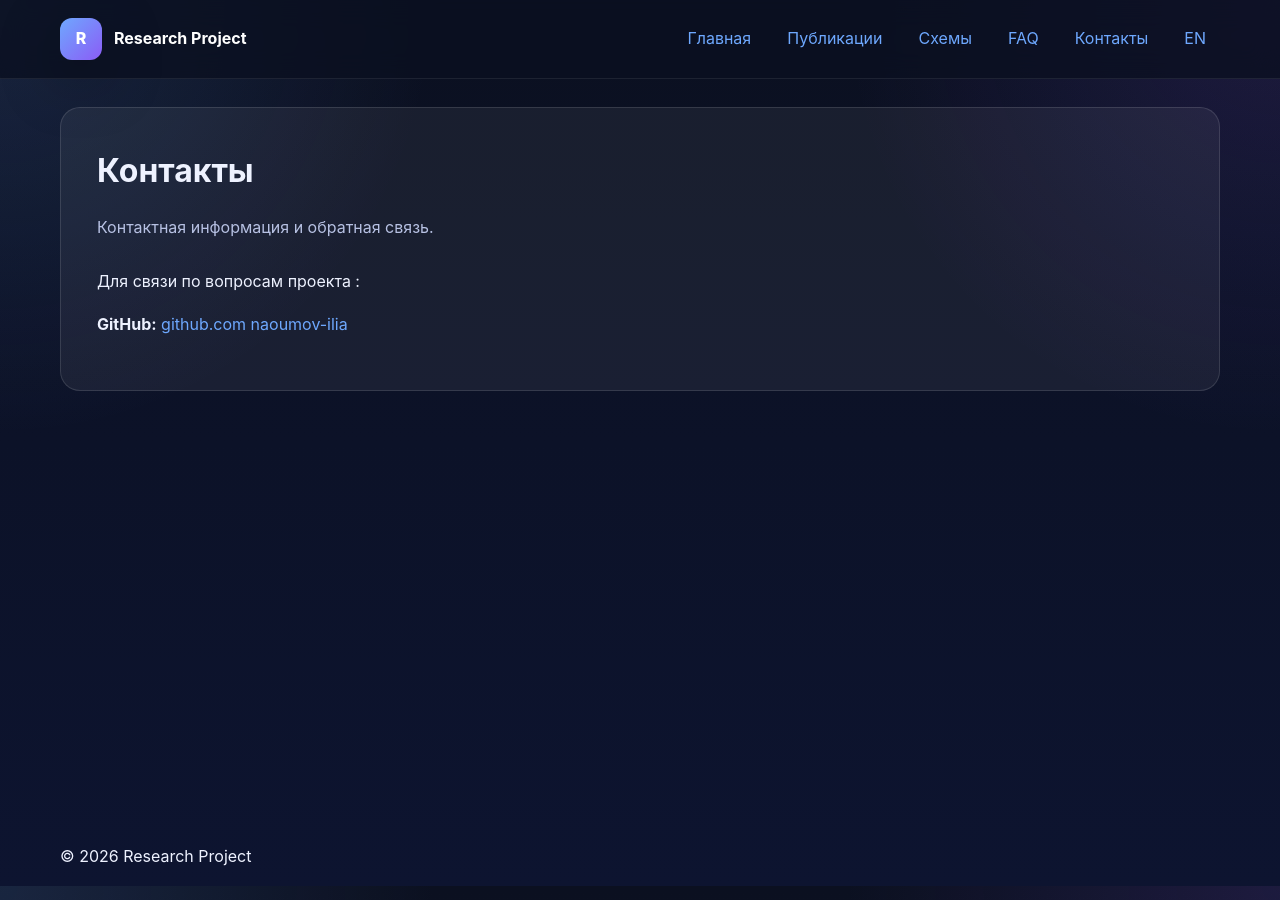
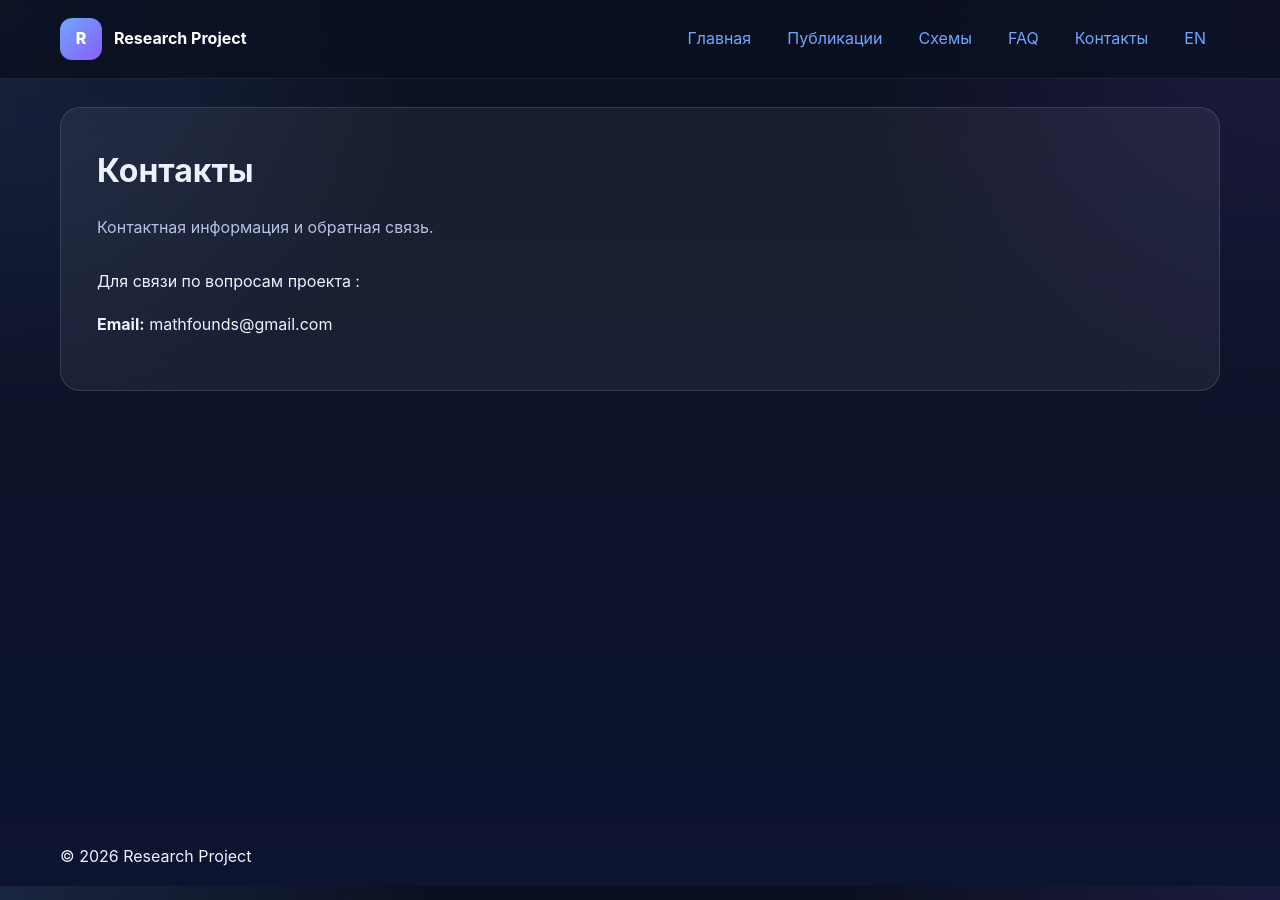
Before and after one commit to naoumov-ilia/naoumov-ilia.github.io, a Jekyll site: the page built from ru/contact.md, in a window 1280 px wide. Built offline with Jekyll 4.4.1, drawn with Linux system fonts in a browser that asks for light colours.

Commit message:
Update contact.md

```diff
--- a/ru/contact.md
+++ b/ru/contact.md
@@ -10,7 +10,4 @@ permalink: /ru/contact/
 Для связи по вопросам проекта :
 
 
-
-**GitHub:** [github.com
-naoumov-ilia](https://github.com/
-naoumov-ilia)
+**Email:** mathfounds@gmail.com
```
